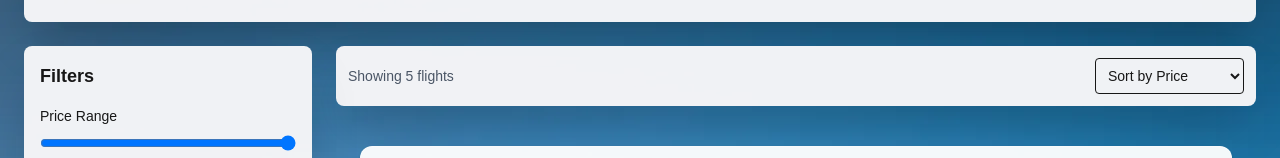
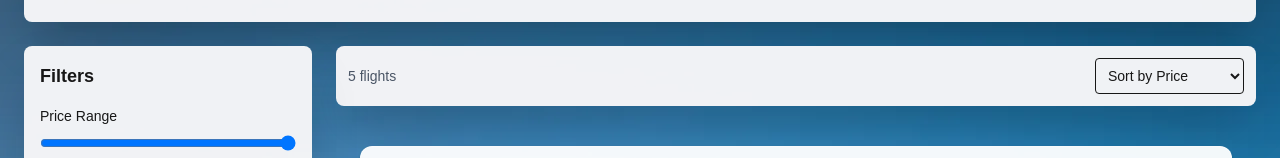
Before and after one commit to Pannakbhushana/flight-search, a Next.js app in the folder frontend/: page /flights in a window 1280 px wide. Shown: the part 132-290 px from the top of the page. Built offline with nearby package versions, Linux system fonts and the light colour scheme.

Commit message:
readme file added

```diff
--- a/frontend/app/components/SortBar.tsx
+++ b/frontend/app/components/SortBar.tsx
@@ -40,7 +40,7 @@ export default function SortBar() {
   return (
     <div className="flex flex-col gap-3 rounded-lg shadow-2xl bg-gray-100/99 p-3 sm:flex-row sm:items-center sm:justify-between">
       <span className="text-sm text-gray-600">
-        Showing {resultsCount} flights
+         {resultsCount} flights
       </span>
 
       <select
--- a/frontend/services/flightService.ts
+++ b/frontend/services/flightService.ts
@@ -55,22 +55,17 @@ export const getFlights = async (): Promise<FlightResult[]> => {
 
       results.push({
         id: option.flUnqiueId,
-
         airlineCode,
         airlineName,
         flightNumber,
-
         fromCode,
         toCode,
         fromCity,
         toCity,
-
         departureTime: firstFlight.departureAirport.time,
         arrivalTime: lastFlight.arrivalAirport.time,
-
         duration: totalDuration,
         stops: option.otherDetails?.totalStops ?? 0,
-
         price: Number(
           option.fares?.[0]?.price?.pricePerAdult ?? 0
         ),
```
Also changed, not shown: frontend/app/components/FlightCard.tsx (+0 -14 lines).
